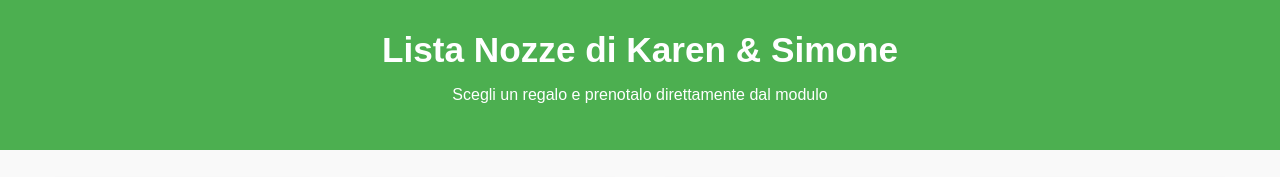
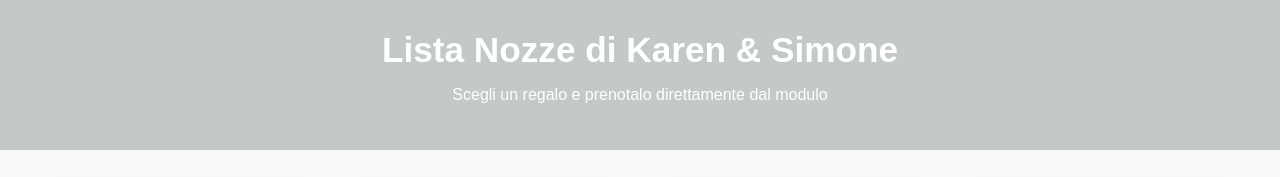
Before and after one commit to asapella/lista_nozze, a plain HTML site: page lista_nozze.html in a window 1280 px wide. Shown: the top 177 px of the page. Drawn offline with Linux system fonts and the light colour scheme; grey boxes are pictures that could not be loaded.

Commit message:
background_grigio

```diff
--- a/lista_nozze.html
+++ b/lista_nozze.html
@@ -13,7 +13,7 @@
       color: #333;
     }
     header {
-      background: #4CAF50;
+      background: #c3c9c5;
       color: white;
       text-align: center;
       padding: 30px 10px;
```
